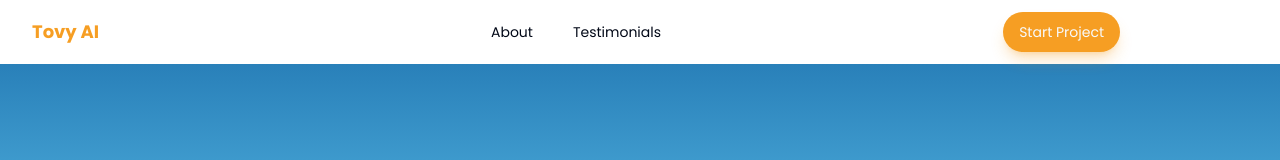
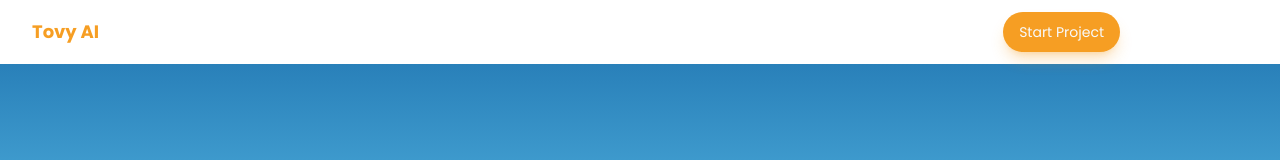
Before and after one commit to tovy-eu/tovy.eu-website, a Next.js app: page / in a window 1280 px wide. Shown: the top 160 px of the page. Built offline with nearby package versions, Linux system fonts and the light colour scheme.

Commit message:
rebuild the full header including the "Start Project" button and the Log

```diff
--- a/src/components/layout/header.tsx
+++ b/src/components/layout/header.tsx
@@ -2,19 +2,10 @@
 
 import Link from "next/link";
 import { Button } from "@/components/ui/button";
-import { usePathname } from "next/navigation";
 import { cn } from "@/lib/utils";
 import { useEffect, useState } from "react";
-import { Sheet, SheetContent, SheetTrigger } from "@/components/ui/sheet";
-import { Menu } from "lucide-react";
-
-const navLinks = [
-  { href: "/#about", label: "About" },
-  { href: "/#testimonials", label: "Testimonials" },
-];
 
 export function Header() {
-  const pathname = usePathname();
   const [scrolled, setScrolled] = useState(false);
 
   useEffect(() => {
@@ -39,52 +30,10 @@ export function Header() {
           </Link>
         </div>
 
-        <nav className="hidden md:flex flex-1 justify-center">
-          <ul className="flex items-center space-x-2">
-            {navLinks.map((link) => (
-              <li key={link.href}>
-                <Button asChild variant="ghost">
-                  <Link href={link.href}>{link.label}</Link>
-                </Button>
-              </li>
-            ))}
-          </ul>
-        </nav>
-
-        <div className="hidden md:flex flex-1 items-center justify-end">
+        <div className="flex flex-1 items-center justify-end">
           <Button asChild>
             <Link href="/project-request">Start Project</Link>
           </Button>
-        </div>
-
-        <div className="flex items-center justify-end md:hidden">
-          <Sheet>
-            <SheetTrigger asChild>
-              <Button variant="outline" size="icon">
-                <Menu className="h-6 w-6" />
-                <span className="sr-only">Open navigation menu</span>
-              </Button>
-            </SheetTrigger>
-            <SheetContent side="left">
-              <div className="flex flex-col gap-y-4 pt-8">
-                <Link href="/" className="font-bold text-lg text-primary mb-4">
-                  Tovy AI
-                </Link>
-                <ul className="flex flex-col items-start space-y-2">
-                  {navLinks.map((link) => (
-                    <li key={link.href}>
-                      <Button asChild variant="ghost">
-                        <Link href={link.href}>{link.label}</Link>
-                      </Button>
-                    </li>
-                  ))}
-                </ul>
-                <Button asChild className="mt-4">
-                  <Link href="/project-request">Start Project</Link>
-                </Button>
-              </div>
-            </SheetContent>
-          </Sheet>
         </div>
       </div>
     </header>
```
